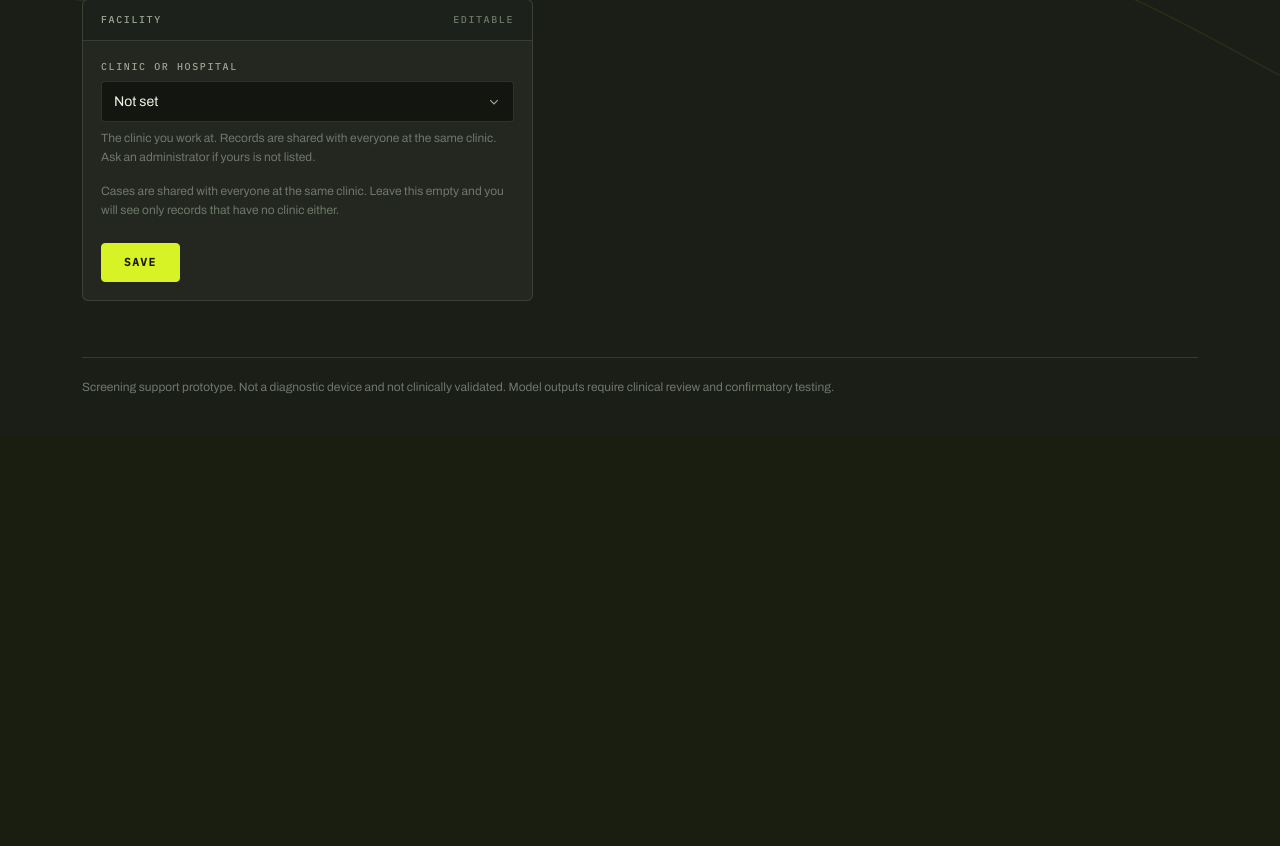
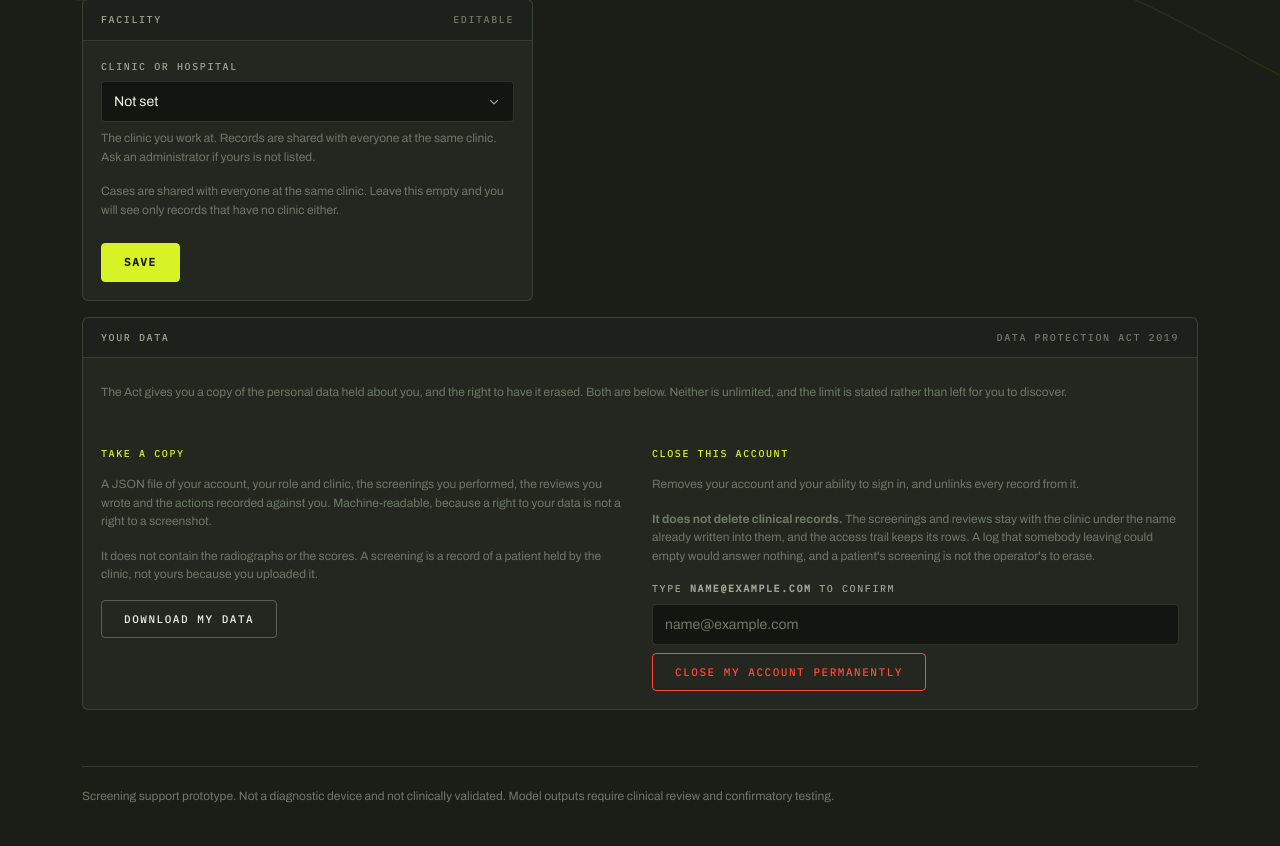
Before and after one commit to derrickkimutai1/tb-screening-system, a Django app: page /profile/ in a window 1280 px wide. Shown: the part 743-1589 px from the top of the page. Before the commit the page ends 1137 px from the top, so only its background shows below. Run offline with Django 5.2, Linux system fonts and the light colour scheme; the visitor is signed in with stand-in values (Sample User, id 1); data comes from the database, SQL or seed files in the repository; data that the repository does not hold is empty; parts of the project's set-up code (start-up, migrations or seed data) failed here and were passed over; some libraries are stand-ins or nearby versions.

Commit message:
Give a person their data, and let them close their account
The Data Protection Act 2019 is cited in this project's first chapter and was
implemented nowhere. A person could not obtain a copy of what is held about
them and could not have their account removed.

Taking a copy produces JSON rather than a page, because a right to your data
is not a right to a screenshot. It holds the account, the role and clinic, the
screenings performed, the reviews written and the actions recorded against
them. It does not hold the radiographs or the scores: a screening is a record
of a patient held by a clinic, not the property of whoever uploaded it, and
exporting somebody else's chest X-ray on those grounds would be the opposite
of a privacy right. Taking a copy is itself recorded.

Closing an account is where the limit matters, so the limit is implemented
rather than described. It removes the person - the account, the ability to
sign in, the link from each record to it - and keeps the records. The
screenings and the review notes stay with the clinic under the name already
written into them as text, and the access trail keeps its rows and still
verifies, which it only does because the chain stopped hashing the account id
earlier today. A radiographer leaving a hospital does not delete the films
they took, and a log somebody leaving could empty would answer nothing.

Confirmed by typing the address, with a second confirmation in the browser,
because an irreversible action reached by one click is reached by accident.
The only administrator cannot close their own account, because nobody would
be able to set a role afterwards.

Ten tests, including the three that matter: the records survive, the chain
still verifies afterwards, and the last administrator is refused.

```diff
--- a/screening/templates/screening/profile.html
+++ b/screening/templates/screening/profile.html
@@ -146,4 +146,86 @@
   </div>
 
 </div>
+
+<div class="panel mt-3 rise">
+  <div class="panel-head">
+    <h2 class="panel-title">Your data</h2>
+    <span class="micro">Data Protection Act 2019</span>
+  </div>
+  <div class="panel-body">
+    <p class="field-hint">
+      The Act gives you a copy of the personal data held about you, and the
+      right to have it erased. Both are below. Neither is unlimited, and the
+      limit is stated rather than left for you to discover.
+    </p>
+
+    <div class="row g-4 mt-1">
+      <div class="col-md-6">
+        <h3 class="micro micro-acid">Take a copy</h3>
+        <p class="field-hint">
+          A JSON file of your account, your role and clinic, the screenings you
+          performed, the reviews you wrote and the actions recorded against
+          you. Machine-readable, because a right to your data is not a right to
+          a screenshot.
+        </p>
+        <p class="field-hint">
+          It does not contain the radiographs or the scores. A screening is a
+          record of a patient held by the clinic, not yours because you
+          uploaded it.
+        </p>
+        <a class="btn btn-quiet" href="{% url 'screening:export_my_data' %}">
+          Download my data
+        </a>
+      </div>
+
+      <div class="col-md-6">
+        <h3 class="micro micro-acid">Close this account</h3>
+        <p class="field-hint">
+          Removes your account and your ability to sign in, and unlinks every
+          record from it.
+        </p>
+        <p class="field-hint">
+          <strong>It does not delete clinical records.</strong> The screenings
+          and reviews stay with the clinic under the name already written into
+          them, and the access trail keeps its rows. A log that somebody
+          leaving could empty would answer nothing, and a patient's screening
+          is not the operator's to erase.
+        </p>
+        <form method="post" action="{% url 'screening:delete_my_account' %}"
+              data-close-account>
+          {% csrf_token %}
+          <label class="field-label" for="confirm_email">
+            Type <strong>{{ user.email }}</strong> to confirm
+          </label>
+          <input type="email" class="form-control" id="confirm_email"
+                 name="confirm_email" autocomplete="off" required
+                 placeholder="{{ user.email }}">
+          <button type="submit" class="btn btn-quiet mt-2" style="border-color: var(--triage-high); color: var(--triage-high);">
+            Close my account permanently
+          </button>
+        </form>
+      </div>
+    </div>
+  </div>
+</div>
+
+<script>
+  // One confirmation in the browser as well as the typed address on the
+  // server, because this cannot be undone from inside the application.
+  (function () {
+    const form = document.querySelector("[data-close-account]");
+    if (!form) return;
+    form.addEventListener("submit", function (event) {
+      const sure = window.confirm(
+        "Close this account permanently?
+
+" +
+        "You will be signed out and will not be able to sign in again with " +
+        "this address unless an administrator sets it up afresh. Clinical " +
+        "records stay with the clinic."
+      );
+      if (!sure) event.preventDefault();
+    });
+  })();
+</script>
 {% endblock %}
--- a/screening/urls.py
+++ b/screening/urls.py
@@ -21,6 +21,8 @@ urlpatterns = [
     path("trail/verify/", views.verify_access_trail, name="verify_access_trail"),
     path("dashboard/", views.dashboard, name="dashboard"),
     path("profile/", views.profile, name="profile"),
+    path("profile/export/", views.export_my_data, name="export_my_data"),
+    path("profile/close/", views.delete_my_account, name="delete_my_account"),
     path("health/", views.health, name="health"),
     path("restart-sign-in/", views.restart_sign_in, name="restart_sign_in"),
     path("continue/", views.continue_with_email, name="continue_with_email"),
--- a/screening/views.py
+++ b/screening/views.py
@@ -22,6 +22,7 @@ from allauth.account.internal.stagekit import clear_login
 from allauth.account.utils import complete_signup, filter_users_by_email
 from django.conf import settings
 from django.contrib import messages
+from django.contrib.auth import logout
 from django.contrib.auth.decorators import login_required
 from django.core.exceptions import PermissionDenied
 from django.core.files.storage import default_storage
@@ -771,6 +772,155 @@ def protected_media(request, path):
     return FileResponse(candidate.open("rb"))
 
 
+@login_required
+def export_my_data(request):
+    """Everything this system holds that is about the signed-in person.
+
+    The Data Protection Act 2019 gives a data subject the right to a copy of
+    their personal data in a structured, commonly used, machine-readable form,
+    so this is JSON rather than a page to screenshot.
+
+    What it contains is the person: their account, their role and clinic, and
+    the actions attributed to them. What it does not contain is the patients:
+    a screening belongs to the clinic's caseload and to whoever it is of, not
+    to the operator who uploaded it, so this lists the screenings they
+    performed without the radiographs or the scores. Exporting somebody else's
+    chest X-ray because a third party happened to upload it would be the
+    opposite of a privacy right.
+    """
+    viewer = profile_for(request.user)
+
+    payload = {
+        "exported_at": timezone.now().isoformat(),
+        "about": (
+            "The personal data this system holds about this account. Clinical "
+            "records are not included: a screening belongs to the clinic and "
+            "to the patient, not to the operator who uploaded it."
+        ),
+        "account": {
+            "email": request.user.email,
+            "name": request.user.get_full_name() or request.user.username,
+            "joined": request.user.date_joined.isoformat(),
+            "last_signed_in": (
+                request.user.last_login.isoformat() if request.user.last_login else None
+            ),
+        },
+        "role_and_clinic": {
+            "role": viewer.get_role_display(),
+            "may_record_reviews": viewer.may_review,
+            "clinic": facility_name(viewer.facility) or None,
+            "note": "The role is set by an administrator and is not self-chosen.",
+        },
+        "screenings_performed": [
+            {
+                "case_reference": record.patient_reference,
+                "case_id": str(record.case_id),
+                "screened_at": record.created_at.isoformat(),
+                "clinic": facility_name(record.facility) or None,
+            }
+            for record in PredictionRecord.objects.filter(screened_by=request.user).order_by(
+                "created_at"
+            )
+        ],
+        "reviews_written": [
+            {
+                "case_id": str(note.record.case_id),
+                "written_at": note.created_at.isoformat(),
+                "status_set": note.get_status_set_display(),
+                "note": note.note,
+            }
+            for note in ReviewNote.objects.filter(reviewer=request.user)
+            .select_related("record")
+            .order_by("created_at")
+        ],
+        "recorded_actions": [
+            {
+                "at": event.created_at.isoformat(),
+                "action": event.get_action_display(),
+                "case_id": str(event.case_id) if event.case_id else None,
+                "clinic": event.facility or None,
+                "from_address": event.ip_address,
+                "detail": event.detail,
+            }
+            for event in AccessEvent.objects.filter(actor=request.user).order_by("created_at")
+        ],
+    }
+
+    AccessEvent.record(
+        request,
+        AccessEvent.Action.LISTED,
+        facility=facility_name(viewer.facility),
+        detail="exported their own personal data",
+    )
+
+    stamp = timezone.now().strftime("%Y-%m-%d")
+    response = HttpResponse(
+        json.dumps(payload, indent=2, ensure_ascii=False),
+        content_type="application/json",
+    )
+    response["Content-Disposition"] = f'attachment; filename="my-data-{stamp}.json"'
+    return response
+
+
+@login_required
+@require_POST
+def delete_my_account(request):
+    """Close this account, and say plainly what that does and does not remove.
+
+    Erasure is a real right and it is not unlimited. A screening is a clinical
+    record of a patient, held by a clinic; the operator who uploaded it cannot
+    erase it by closing their own account, any more than a radiographer
+    leaving a hospital deletes the films they took. The audit trail is the same
+    - a log that a departing member of staff could empty would answer nothing.
+
+    So this removes the person: the account, the ability to sign in, the link
+    from each record to that account. It keeps the records, and keeps the name
+    already written into them as text, so the history stays readable and the
+    hash chain stays intact.
+
+    Confirmed by typing the address, because a destructive action reached by
+    one click is reached by accident.
+    """
+    viewer = profile_for(request.user)
+    typed = (request.POST.get("confirm_email") or "").strip().lower()
+
+    if typed != (request.user.email or "").strip().lower():
+        messages.error(
+            request,
+            "The address did not match, so nothing was changed. Type the "
+            "address you signed in with to confirm.",
+        )
+        return redirect("screening:profile")
+
+    administrators = Profile.objects.filter(role=Profile.Role.ADMINISTRATOR)
+    if viewer.role == Profile.Role.ADMINISTRATOR and administrators.count() <= 1:
+        messages.error(
+            request,
+            "You are the only administrator. Give somebody else that role "
+            "first, or nobody will be able to set roles afterwards.",
+        )
+        return redirect("screening:profile")
+
+    AccessEvent.record(
+        request,
+        AccessEvent.Action.REFUSED,
+        facility=facility_name(viewer.facility),
+        detail=f"closed their own account ({request.user.email})",
+    )
+
+    user = request.user
+    logout(request)
+    user.delete()
+
+    messages.success(
+        request,
+        "Your account is closed. The screenings and reviews you recorded stay "
+        "with the clinic as clinical records, under the name already written "
+        "into them.",
+    )
+    return redirect("account_login")
+
+
 def _artifact(name):
     """Read one measurement file, or None if this build does not carry it."""
     path = Path(settings.BASE_DIR) / "ml" / "artifacts" / name
```
Also changed, not shown: screening/tests.py (+166 -0 lines).
